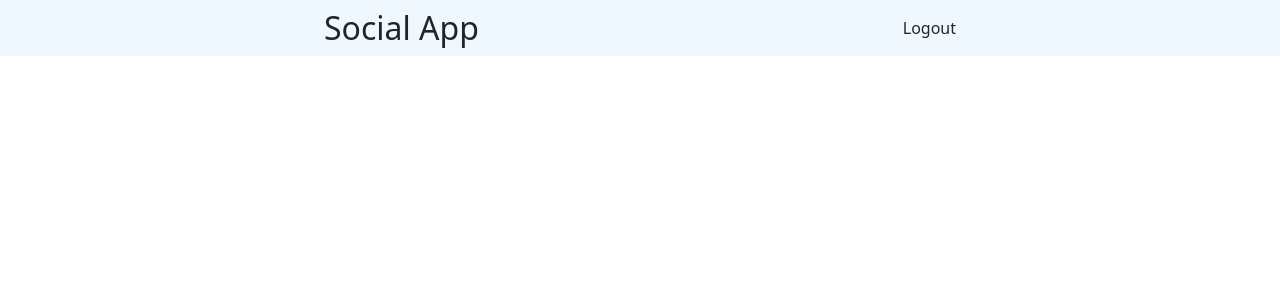
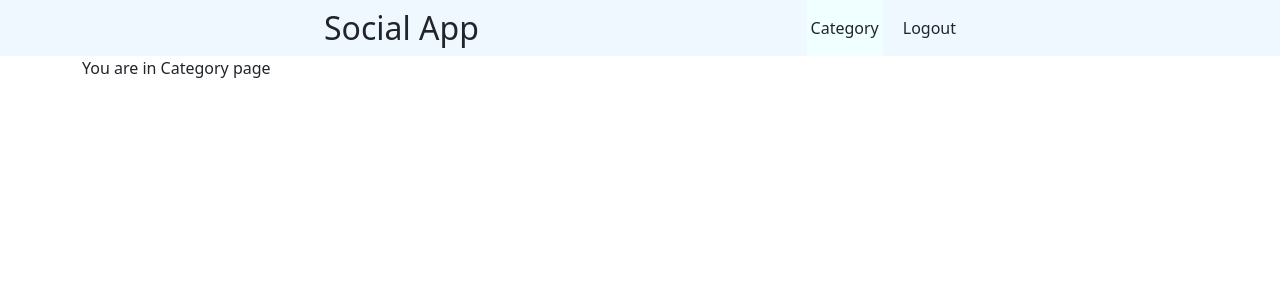
Before and after one commit to kairaa/social-app-react, a React (Create React App) app: page /category in a window 1280 px wide. Before the commit this address had no page. Shown: the top 300 px of the page. Built offline with nearby package versions, Linux system fonts and the light colour scheme; sample sign-in values are in the browser's storage.

Commit message:
Category page added, if user is not logged in, then page redirects user to login page

```diff
--- a/src/App.js
+++ b/src/App.js
@@ -6,6 +6,8 @@ import UserPage from "./components/UserPage";
 import { Posts } from "./components/Posts/Post/Posts";
 import "./App.css";
 import "bootstrap/dist/css/bootstrap.min.css";
+import PrivateRoute from "./components/PrivateRoute";
+import Category from "./components/Category";
 
 function App() {
   return (
@@ -17,6 +19,11 @@ function App() {
           <Route path="/login" element={<Login></Login>} />
           <Route path="/register" element={<Register></Register>} />
           <Route path="/users/:id" element={<UserPage></UserPage>} />
+          <Route
+            path="/category"
+            element={<PrivateRoute path="category" component={Category} />}
+          />
+          {/* <PrivateRoute path="/category" component={Category} /> */}
         </Routes>
       </div>
     </>
--- /dev/null
+++ b/src/components/Category.js
@@ -0,0 +1,5 @@
+const Category = (props) => {
+  return <div>You are in Category page</div>;
+};
+
+export default Category;
--- a/src/components/Navbar/MyNavbar.js
+++ b/src/components/Navbar/MyNavbar.js
@@ -8,6 +8,7 @@ export const MyNavbar = () => {
         Social App
       </Link>
       <ul>
+        <CustomLink to="/category">Category</CustomLink>
         <CustomLink
           to="/"
           onClick={() => {
@@ -27,6 +28,7 @@ export const MyNavbar = () => {
       <ul>
         <CustomLink to="/register">Register</CustomLink>
         <CustomLink to="/login">Login</CustomLink>
+        <CustomLink to="/category">Category</CustomLink>
       </ul>
     </nav>
   );
--- /dev/null
+++ b/src/components/PrivateRoute.js
@@ -0,0 +1,13 @@
+import React from "react";
+import { Route, Navigate } from "react-router-dom";
+
+const PrivateRoute = ({ component: Component, ...rest }) => {
+  const token = localStorage.getItem("jwtToken");
+  return token !== null ? (
+    <Component></Component>
+  ) : (
+    <Navigate to="/login" replace></Navigate>
+  );
+};
+
+export default PrivateRoute;
```
